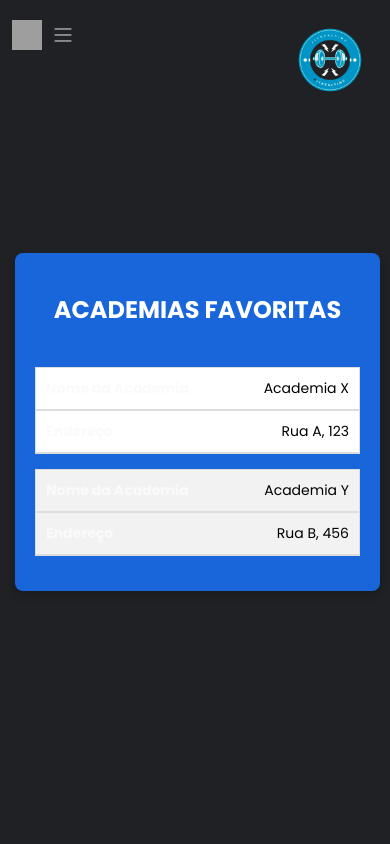
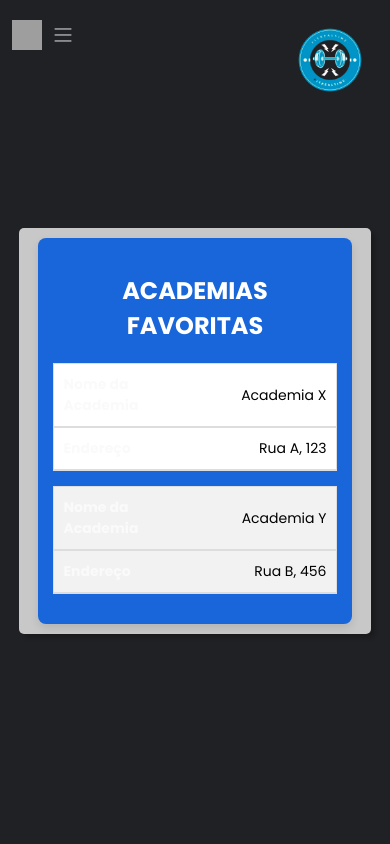
Before and after one commit to LucasQueirozdeLima/scriptTCC, a PHP site: page /auth/user/favoritos.php in a window 390 px wide. Run offline with PHP 8.4, Linux system fonts and the light colour scheme; grey boxes are pictures that could not be loaded.

Commit message:
box de na pagina home user

```diff
--- a/pages/auth/user/favoritos.php
+++ b/pages/auth/user/favoritos.php
@@ -1,7 +1,9 @@
 <?php include "cabecalho_user.php"; ?>
 <?php include "sidebar.php";?>
 
-<div class="main-content-lista">
+<div class="boxbox">
+<div class="box">
+
     <div class="list-container">
     <h2>ACADEMIAS FAVORITAS</h2>
   <table class="academia-table">
@@ -25,7 +27,9 @@
 </tbody>
   </table>
 </div>
+
+
+</div>
 </div>
 
-
 <?php include "rodapeUser.php"; ?>
--- a/pages/auth/user/home_user.php
+++ b/pages/auth/user/home_user.php
@@ -3,9 +3,9 @@
 
   <?php include "sidebar.php"; ?>
 
- <div class="favorito">
+ <div class="boxbox">
   <div class="box">
-    <h2 class="home_h2">VOCÊ ESTÁ NA HOME MEU MANO</h2>
+    <h2 style="color: black;">VOCÊ ESTÁ NA HOME MEU MANO</h2>
 
     <div class="content-home">
 
--- a/pages/auth/user/styleUser.css
+++ b/pages/auth/user/styleUser.css
@@ -205,47 +205,8 @@ body.open .sidebar {
 
 /* HOME PAGE */
 
-.home_h2 {
-  text-align: center;
-  color: black;
-}
-
-.box {
-    background-color: rgba(255, 255, 255, 0.753);
-   width: 1200px;
-   height: 700px;
-   margin-top: 5%;
-   margin-left: 5%;
-   box-shadow: 4px 4px 4px 4px;
-   border-radius: 5px;
-}
-
-.favorito {
-  flex-grow: 1;
-  display: flex;
-  align-items: center;
-  justify-content: center;
-}
-
-
-/* Favoritos */
-
-
-/* Estilo para o container de listagem */
-.list-container {
-  display: flex;
-  flex-direction: column;
-  align-items: center;
-  width: 100%;
-  max-width: 600px;
-  background-color: #1866da;
-  padding: 20px;
-  border-radius: 8px;
-  box-shadow: 0 4px 8px rgba(0, 0, 0, 0.2);
-}
-
-/* Alinhamento para iniciar no lado esquerdo em telas pequenas */
-.main-content-lista {
+/* Estilo para .boxbox e .box centralizados */
+.boxbox {
   flex-grow: 1;
   display: flex;
   justify-content: center;
@@ -257,6 +218,96 @@ body.open .sidebar {
   z-index: 1;
 }
 
+
+/* Centralização e estilo da box */
+.box {
+  background-color: rgba(255, 255, 255, 0.753);
+  width: 90%;
+  max-width: 1200px;
+  height: 700px;
+  margin-top: 5%;
+  box-shadow: 4px 4px 4px rgba(0, 0, 0, 0.2);
+  border-radius: 5px;
+  padding: 20px;
+  box-sizing: border-box;
+  display: flex;
+  flex-direction: column;
+  align-items: center; /* Centraliza o conteúdo dentro da box */
+  justify-content: center;
+}
+
+/* Responsividade para telas menores */
+@media (max-width: 768px) {
+  .boxbox {
+    justify-content: center;
+    margin-left: 0;
+    padding: 10px;
+  }
+  .box {
+    width: 85%;
+    height: auto;
+    padding: 15px;
+    max-width: 700px;
+  }
+}
+
+@media (max-width: 480px) {
+  .boxbox {
+    margin-left: 0;
+  }
+  .box {
+    width: 95%;
+    padding: 10px;
+    max-width: 600px;
+  }
+}
+
+
+
+
+/* Ajuste do título para tamanhos menores */
+.list-container h2,
+.home_h2 {
+  text-align: center;
+  margin-bottom: 20px;
+  font-size: 24px;
+  color: #ffffff;
+}
+
+@media (max-width: 375px) {
+  .home_h2,
+  .list-container h2 {
+    font-size: 20px;
+  }
+}
+
+@media (max-width: 425px) {
+  .home_h2,
+  .list-container h2 {
+    font-size: 22px;
+  }
+}
+
+
+
+/* boxboxs */
+
+
+/* Estilo para o container de listagem */
+
+
+/* Centraliza .list-container em telas grandes */
+.list-container {
+  width: 80%; /* Define a largura da lista */
+  max-width: 1200px; /* Limita a largura máxima */
+  margin: 0 auto; /* Centraliza horizontalmente */
+  background-color: #1866da; /* Cor de fundo para contraste */
+  padding: 20px;
+  border-radius: 8px;
+  box-shadow: 0 4px 8px rgba(0, 0, 0, 0.1);
+}
+
+/* Estilo do título */
 .list-container h2 {
   text-align: center;
   margin-bottom: 20px;
@@ -264,43 +315,41 @@ body.open .sidebar {
   color: #ffffff;
 }
 
-/* Estilo para telas menores, como iPhones, Galaxy e iPads */
+/* Estilo para dispositivos menores, como iPhones, Galaxy e iPads */
 @media (max-width: 768px) {
-  .main-content-lista {
-    justify-content: flex-start;
-    margin-left: 10px;
-    padding: 10px;
+
+  .list-container {
+    width: 95%; /* Maior ocupação de tela em dispositivos menores */
+    padding: 15px;
   }
 }
 
+/* Ajustes para telas muito pequenas, como iPhone SE, Galaxy S8 e similares */
 @media (max-width: 480px) {
-  .main-content-lista {
-    margin-left: 5px;
-  }
-}
 
-
-
-/* Para telas pequenas, como iPhone SE, Galaxy S8 e similares */
-@media (max-width: 375px) {
-
-  .main-content h2 {
+  .list-container h2 {
     font-size: 20px;
   }
 }
 
 /* Para telas intermediárias, como iPhone 12 e Galaxy S20 */
 @media (max-width: 425px) {
-
-  .main-content h2 {
+  .list-container h2 {
     font-size: 22px;
   }
 }
 
+/* Alinhamento para iniciar no lado esquerdo em telas pequenas */
+
+.list-container h2 {
+  text-align: center;
+  margin-bottom: 20px;
+  font-size: 24px;
+  color: #ffffff;
+}
+
 
 /* Para tablets em paisagem e telas maiores */
-
-
 
 
 .academia-table {
```
Also changed, not shown: other parts of pages/auth/user/styleUser.css (+6 -39 lines), pages/auth/user/config_user.php (+10 -1 lines).
